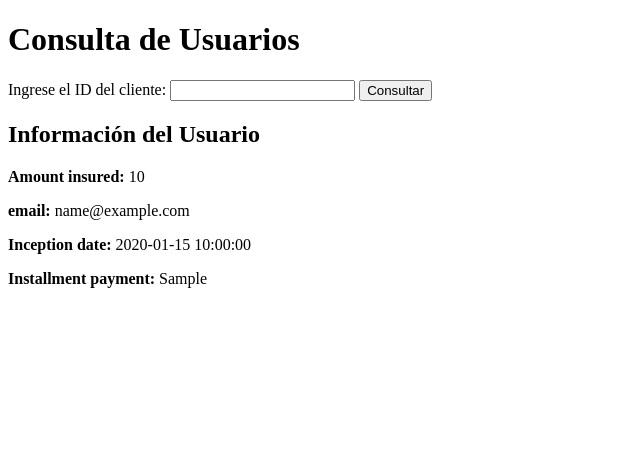
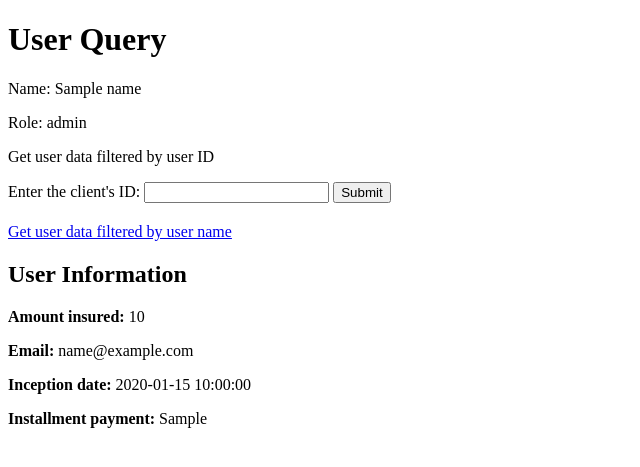
Before and after one commit to guille921209/Insurance_api, a Flask app: template templates/user_query.html in a window 1280 px wide. Shown: the top 467 px of the page, without its empty margins (0-640 px from the left). Run offline with Flask 3, Linux system fonts and the light colour scheme; the template is opened without the code that fills it: most values are stand-ins (such as "Sample title", 1, 10 or a date in 2020); some libraries are stand-ins or nearby versions.

Commit message:
update the code to authenticate in DB postgress, create a run.py which have the code to run the Flask API and the html to navgate by the results

```diff
--- a/run.py
+++ b/run.py
@@ -1,83 +1,9 @@
-from dataclasses import dataclass
-import psycopg2
-from sqlalchemy import create_engine
-import pandas as pd
-from flask import Flask, request, render_template, send_from_directory, redirect, url_for
+from batchproject.auth import InsuranceDB
+from flask import Flask, request, render_template,  redirect, url_for
 
 app = Flask(__name__)
 
-@dataclass
-class InsuranceDB:
-    usuario= 'gaguirre'
-    pwd= 'gaguirre'
-    Host= 'localhost'
-    postgres= 'InsuranceDB'
-    conn2 = psycopg2.connect(host= Host, user = usuario, password = pwd, dbname=postgres)
-    cursor2 = conn2.cursor()
-    engine = create_engine(f'postgresql://{usuario}:{pwd}@{Host}/{postgres}')
 
-    def check_user_admin(self, id):
-
-        consulta_sql = f"""
-            SELECT  role, name
-            FROM clients cl
-            WHERE cl.id = '{id}'
-        """
-
-        role = pd.read_sql(consulta_sql,  InsuranceDB.engine)
-
-        return role.role.iloc[0], role.name.iloc[0]
-
-    def get_user_info(self, id):
-
-        consulta_sql = f"""
-            SELECT id, amount_insured, email, inception_date, installment_payment, client_id
-            FROM policies pl
-            WHERE pl.client_id = '{id}'
-        """
-        user_data = pd.read_sql(consulta_sql, InsuranceDB.engine)
-        return  user_data.iloc[0].to_dict()
-
-    def get_user_info_by_name(self, name):
-
-
-        consulta_sql = f"""
-            SELECT pl.id, pl.amount_insured, pl.email, pl.inception_date, pl.installment_payment, pl.client_id
-            FROM policies pl
-            JOIN clients cl ON cl.id = pl.client_id
-            WHERE cl.name = '{name}'
-        """
-
-        user_data = pd.read_sql(consulta_sql, InsuranceDB.engine)
-        if not user_data.empty:
-            return user_data.to_dict(orient='records')
-        return None
-
-
-    def get_policies_by_name(self, name):
-        consulta_sql = f"""
-            SELECT pl.id, pl.amount_insured, pl.email, pl.inception_date, pl.installment_payment
-            FROM policies pl
-            JOIN clients cl ON cl.id = pl.client_id
-            WHERE cl.name = '{name}'
-        """
-        policies_data = pd.read_sql(consulta_sql, InsuranceDB.engine)
-        if not policies_data.empty:
-            return policies_data.to_dict(orient='records')
-        return []
-
-
-    def get_user_by_policy_id(self, policy_id):
-        consulta_sql = f"""
-            SELECT cl.id as client_id, cl.name, cl.email
-            FROM policies pl
-            JOIN clients cl ON cl.id = pl.client_id
-            WHERE pl.id = '{policy_id}'
-        """
-        user_data = pd.read_sql(consulta_sql, InsuranceDB.engine)
-        if not user_data.empty:
-            return user_data.iloc[0].to_dict()
-        return None
 
 @app.route('/')
 def index():
@@ -89,17 +15,18 @@
     role, name_user = InsuranceDB().check_user_admin(str(user_id))
     if role:
         if role in ['admin', 'user']:
-            return redirect(url_for('query_user_page', name=name_user))
+            return redirect(url_for('query_user_page', name=name_user,  role=role))
         else:
             return redirect(url_for('unknown', name=name_user))
     else:
-        return "ID no encontrado", 404
+        return "ID  not found", 404
 
 
 @app.route('/query_user_page')
 def query_user_page():
     name = request.args.get('name')
-    return render_template('user_query.html', user_info=None, name=name)
+    role = request.args.get('role')
+    return render_template('user_query.html', user_info=None, name=name, role=role)
 
 @app.route('/query_user', methods=['POST'])
 def query_user():
@@ -108,59 +35,78 @@
     if user_info:
         return render_template('user_query.html', user_info=user_info)
     else:
-        return "Usuario no encontrado", 404
+        return "User not found", 404
+
 
 @app.route('/search_user_page')
 def search_user_page():
-    name = request.args.get('name')
-    return render_template('search_by_name.html', user_info=None, name=name)
+    role = request.args.get('role')
+
+    return render_template('search_by_name.html', user_info=None, role=role)
 
 @app.route('/search_user', methods=['POST'])
 def search_user():
     query_name = request.form['query_name']
     user_info = InsuranceDB().get_user_info_by_name(query_name)
-    return render_template('search_by_name.html', user_info=user_info)
+    if user_info:
+        return render_template('search_by_name.html', user_info=user_info)
+    else:
+        return "User not found", 404
 
 
 @app.route('/search_policies_page')
 def search_policies_page():
     name = request.args.get('name')
-    return render_template('search_policies_by_name.html', policies_info=None, name=name)
+    role = request.args.get('role')
+    if role != 'admin':
+        return redirect(url_for('index'))
+    return render_template('search_policies_by_name.html', policies_info=None, name=name, role = role)
 
 @app.route('/search_policies', methods=['POST'])
 def search_policies():
     query_name = request.form['query_name']
     policies_info = InsuranceDB().get_policies_by_name(query_name)
-    return render_template('search_policies_by_name.html', policies_info=policies_info)
+    if policies_info:
+        return render_template('search_policies_by_name.html', policies_info=policies_info)
+    else:
+        return "User not found", 404
+
+
 
 @app.route('/search_user_by_policy_page')
 def search_user_by_policy_page():
     name = request.args.get('name')
-    return render_template('search_user_by_policy.html', user_info=None, name=name)
+    role = request.args.get('role')
+    if role != 'admin':
+        return redirect(url_for('index'))
+    return render_template('search_user_by_policy.html', user_info=None, name=name, role = role)
 
 
 @app.route('/search_user_by_policy', methods=['POST'])
 def search_user_by_policy():
     policy_id = request.form['policy_id']
     user_info = InsuranceDB().get_user_by_policy_id(policy_id)
-    return render_template('search_user_by_policy.html', user_info=user_info)
+    if user_info:
+        return render_template('search_user_by_policy.html', user_info=user_info)
+    else:
+        return "User not found", 404
+
+
 
 @app.route('/admin')
 def admin():
     name = request.args.get('name')
-    return f"<h1>Bienvenido Administrador, {name}</h1>"
+    return f"<h1>Welcome Admin, {name}</h1>"
 
 @app.route('/user')
 def user():
     name = request.args.get('name')
-    return f"<h1>Bienvenido Usuario, {name}</h1>"
+    return f"<h1>Welcome User, {name}</h1>"
 
 @app.route('/unknown')
 def unknown():
     name = request.args.get('name')
-    return f"<h1>Rol Desconocido para {name}</h1>"
+    return f"<h1>Unknown role {name}</h1>"
 
 if __name__ == '__main__':
     app.run(debug=True)
-    # id = 'a0ece5db-cd14-4f21-812f-966633e7be86'
-    # InsuranceDB().check_user_admin(id)
--- a/templates/user_query.html
+++ b/templates/user_query.html
@@ -3,23 +3,46 @@
 <head>
     <meta charset="UTF-8">
     <meta name="viewport" content="width=device-width, initial-scale=1.0">
-    <title>Consulta de Usuarios</title>
+    <title>User Query</title>
+    <style>
+        .link-container {
+            margin-top: 20px;
+        }
+        .link-container a {
+            display: block;
+            margin-bottom: 10px;
+        }
+    </style>
 </head>
 <body>
-    <h1>Consulta de Usuarios</h1>
+    <h1>User Query</h1>
+    <p>Name: {{ name }}</p>
+    <p>Role: {{ role }}</p>
+    <p>Get user data filtered by user ID</p>
     <form action="/query_user" method="post">
-        <label for="query_id">Ingrese el ID del cliente:</label>
+        <label for="query_id">Enter the client's ID:</label>
         <input type="text" id="query_id" name="query_id" required>
-        <button type="submit">Consultar</button>
+        <button type="submit">Submit</button>
     </form>
+    <div class="link-container">
+        <a href="{{ url_for('search_user_page', role=role) }}">Get user data filtered by user name</a>
+        {% if role == 'admin' %}
+            <a href="{{ url_for('search_policies_page', name=name, role=role) }}">Get the list of policies linked to a user name</a>
+        {% endif %}
+
+        {% if role == 'admin' %}
+            <a href="{{ url_for('search_user_by_policy_page', name=name, role=role) }}">Get the user linked to a policy number</a>
+        {% endif %}
+    </div>
+
     <div id="user_info">
         {% if user_info %}
-            <h2>Información del Usuario</h2>
+            <h2>User Information</h2>
             <p><strong>Amount insured:</strong> {{ user_info.amount_insured }}</p>
-            <p><strong>email:</strong> {{ user_info.email }}</p>
+            <p><strong>Email:</strong> {{ user_info.email }}</p>
             <p><strong>Inception date:</strong> {{ user_info.inception_date }}</p>
             <p><strong>Installment payment:</strong> {{ user_info.installment_payment }}</p>
-            {% endif %}
+        {% endif %}
     </div>
 </body>
 </html>
```
Also changed, not shown: batchproject/auth.py (+78 -0 lines), batchproject/models.py (+19 -0 lines), docker-compose.yml (+6 -1 lines), requirements.txt (+36 -1 lines), templates/index.html (+4 -4 lines), templates/search_by_name.html (+7 -6 lines), templates/search_policies_by_name.html (+7 -6 lines), templates/search_user_by_policy.html (+9 -8 lines).
